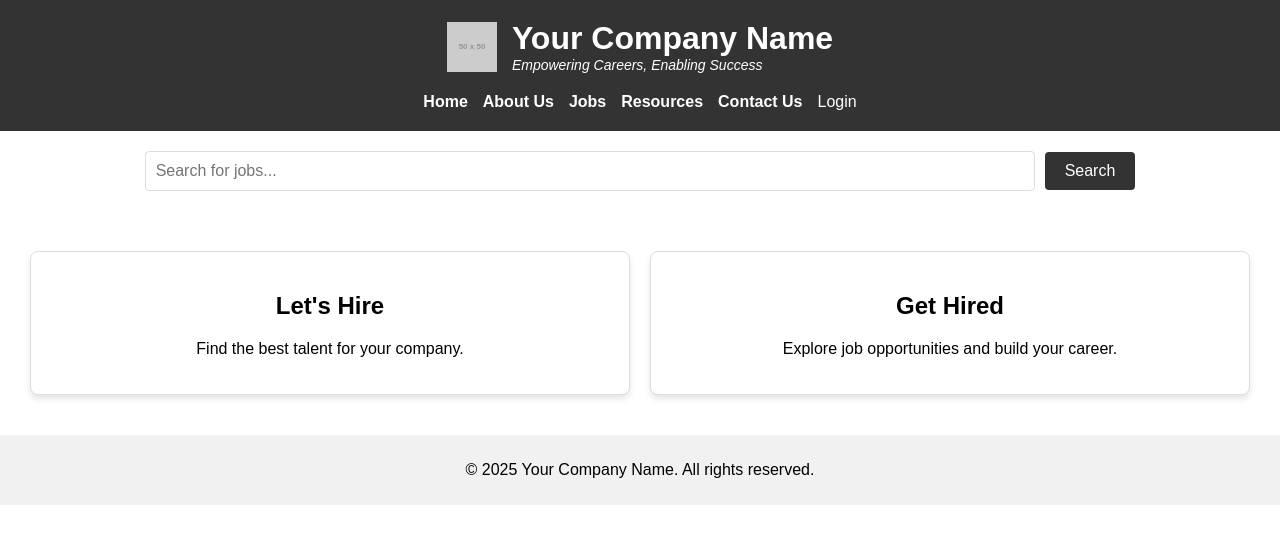
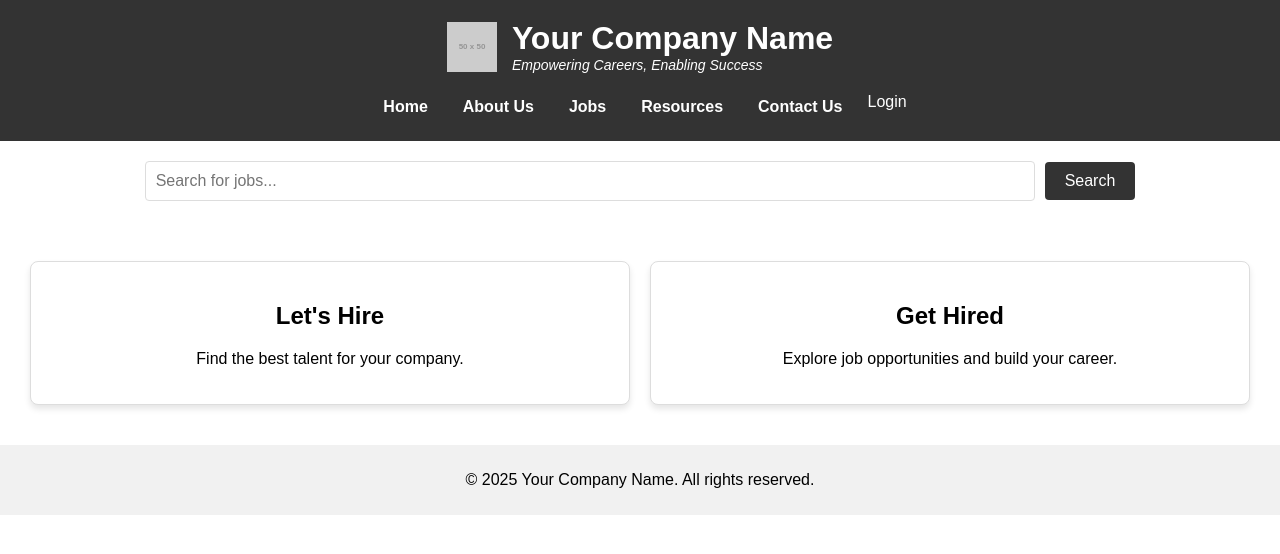
Before and after one commit to streethawk/react-ws, a React (Create React App) app: page / in a window 1280 px wide. Shown: the top 554 px of the page. Built offline with nearby package versions, Linux system fonts and the light colour scheme.

Commit message:
Update App.css

```diff
--- a/src/App.css
+++ b/src/App.css
@@ -139,3 +139,19 @@ body {
     background-color: #f1f1f1;
     margin-top: 20px;
 }
+/* Add this for active menu highlighting */
+.nav a {
+    text-decoration: none;
+    color: white;
+    font-weight: bold;
+    padding: 5px 10px;
+}
+
+.nav a:hover {
+    text-decoration: underline;
+}
+
+.nav a.active {
+    background-color: #555;
+    border-radius: 4px;
+}
```
